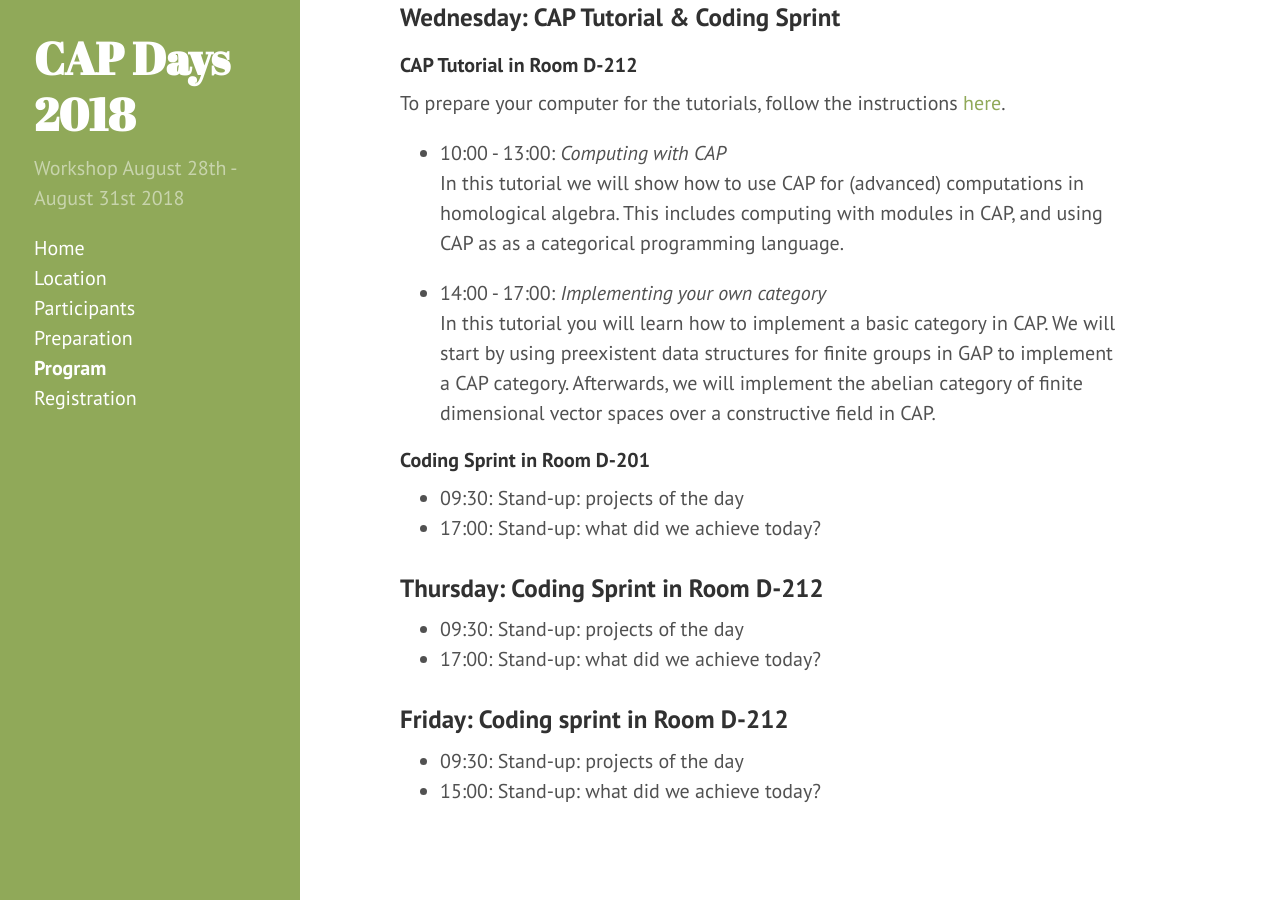
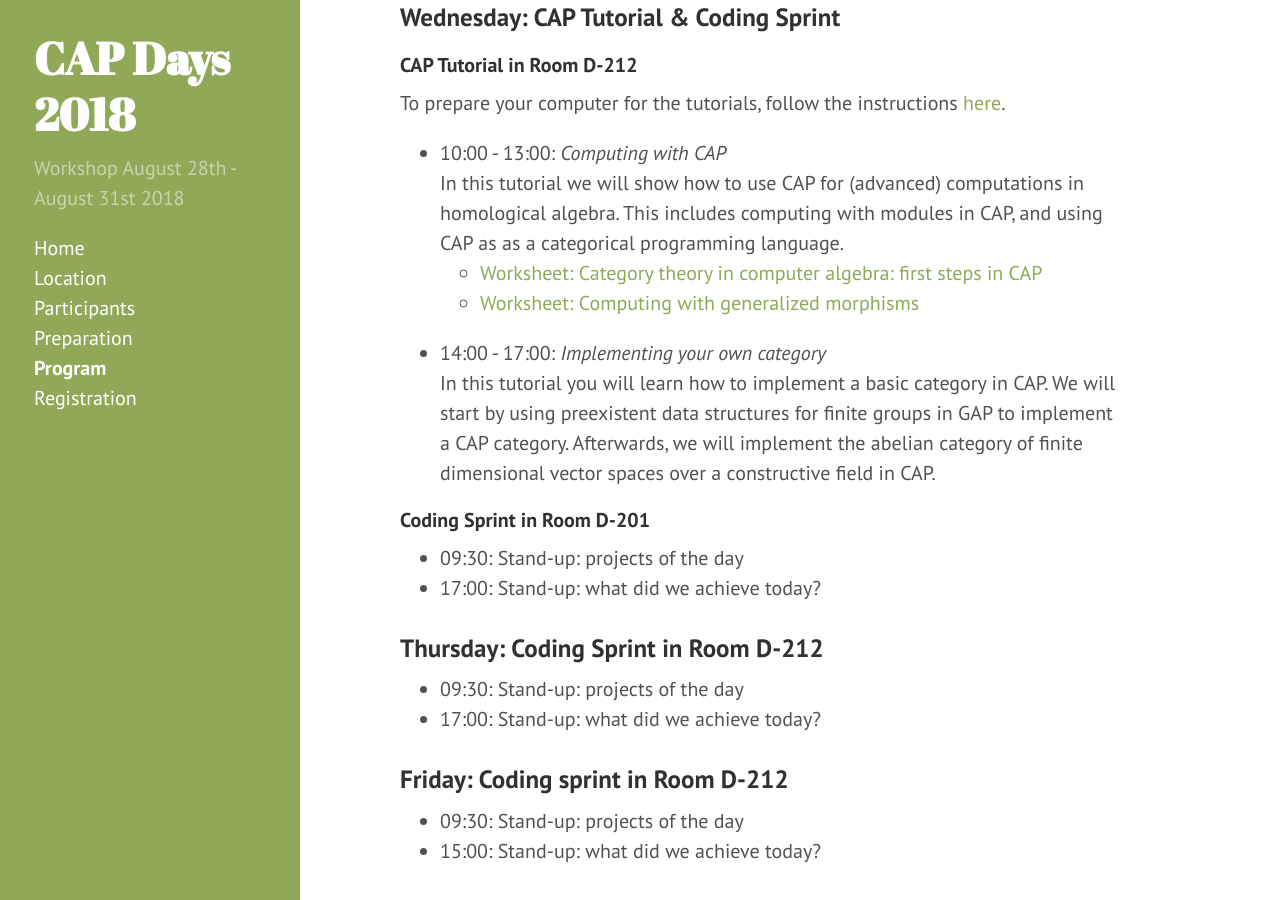
Before and after one commit to homalg-project/capdays-2018, a Jekyll site: the page built from program.md, in a window 1280 px wide and 900 px high, scrolled down 2997 px. Built offline with Jekyll 4.4.1, drawn with Linux system fonts in a browser that asks for light colours.

Commit message:
Provide links to the worksheets

```diff
--- a/program.md
+++ b/program.md
@@ -86,7 +86,8 @@ To prepare your computer for the tutorials, follow the instructions [here]({{sit
 * 10:00 - 13:00: *Computing with CAP*<br/>
 In this tutorial we will show how to use CAP for (advanced) computations in homological algebra.
 This includes computing with modules in CAP, and using CAP as as a categorical programming language.
-
+  * [Worksheet: Category theory in computer algebra: first steps in CAP](https://github.com/homalg-project/capdays-2018/blob/gh-pages/materials/Abelian%20Categories.ipynb)
+  * [Worksheet: Computing with generalized morphisms](https://github.com/homalg-project/capdays-2018/blob/gh-pages/materials/Generalized%20morphisms.ipynb)
 
 * 14:00 - 17:00: *Implementing your own category*<br/>
 In this tutorial you will learn how to implement a basic category in CAP.
```
